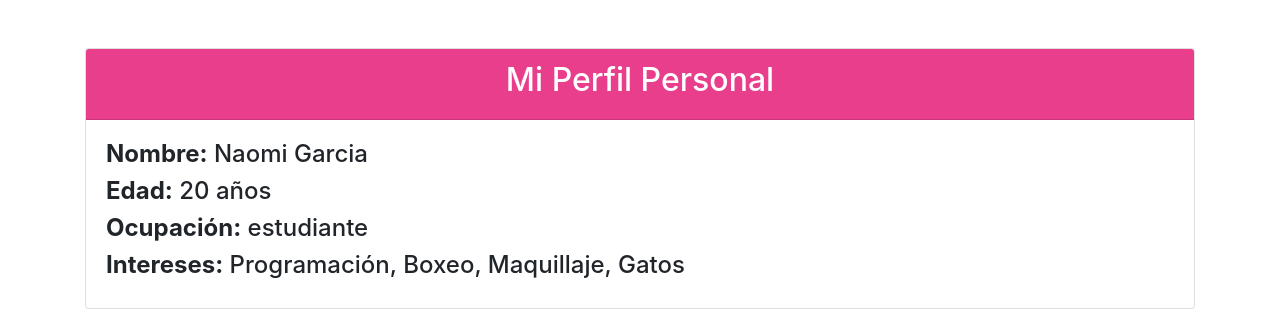
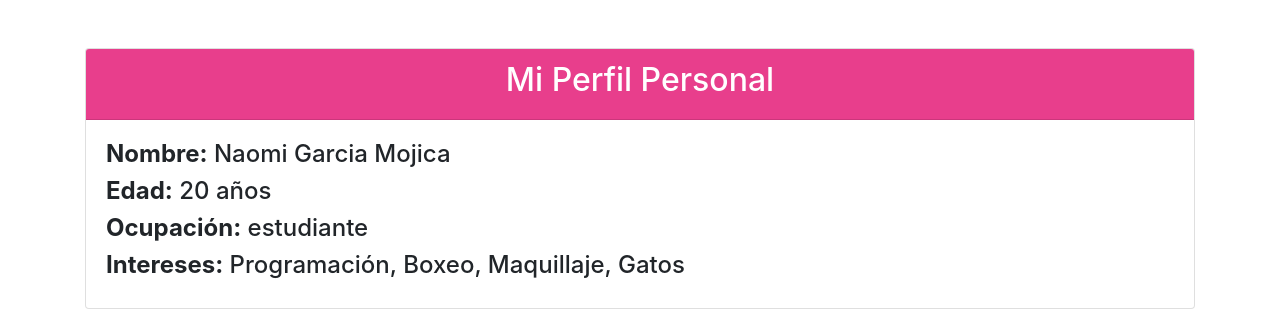
Before and after one commit to NaomiGarcia04/Practica, a Django app: page /perfil/ in a window 1280 px wide. Shown: the top 334 px of the page. Run offline with Django 5.2, Linux system fonts and the light colour scheme; some libraries are stand-ins or nearby versions.

Commit message:
Trabajando con templates 2

```diff
--- a/personal/datos/templates/datos/perfil.html
+++ b/personal/datos/templates/datos/perfil.html
@@ -21,7 +21,7 @@
                 <h2>Mi Perfil Personal</h2>
             </div>
             <div class="card-body">
-                <h4><strong>Nombre:</strong> Naomi Garcia</h4>
+                <h4><strong>Nombre:</strong> Naomi Garcia Mojica</h4>
                 <h4><strong>Edad:</strong> 20 años</h4>
                 <h4><strong>Ocupación:</strong> estudiante</h4>
                 <h4><strong>Intereses:</strong> Programación, Boxeo, Maquillaje, Gatos</h4>
--- a/personal/datos/templates/datos/perfil2.html
+++ b/personal/datos/templates/datos/perfil2.html
@@ -18,7 +18,7 @@
     <div class="container mt-5">
         <div class="card">
             <div class="card-header text-white text-center">
-                <h2>holaaaaaaa</h2>
+                <h2>holaaaaaoooooaa intento1 </h2>
 
         </div>
     </div>
```
